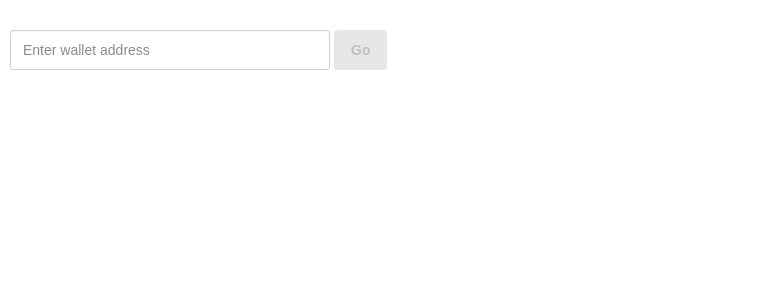
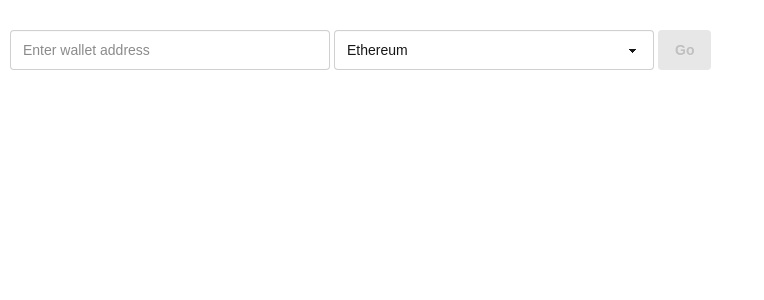
Before and after one commit to asrarca/block-tracker, a Next.js app: page / in a window 1280 px wide. Shown: the top 300 px of the page, without its empty margins (0-764 px from the left). Built offline with nearby package versions, Linux system fonts and the light colour scheme.

Commit message:
Added support for multi-chain.

```diff
--- a/app/api/wallet/balance/route.tsx
+++ b/app/api/wallet/balance/route.tsx
@@ -4,9 +4,10 @@ import { EtherscanService } from '../../../services/EtherscanService';
 export async function GET(req: NextRequest) {
   const service = new EtherscanService();
   const address = service.extractAddress(req);
+  const chainId = service.extractChainId(req);
 
   try {
-    const balanceData = await service.getBalance(address);
+    const balanceData = await service.getBalance(address, chainId);
     return service.createSuccessResponse(balanceData);
   } catch (error) {
     return service.handleError(error);
--- a/app/api/wallet/transactions/route.tsx
+++ b/app/api/wallet/transactions/route.tsx
@@ -4,9 +4,10 @@ import { EtherscanService } from '../../../services/EtherscanService';
 export async function GET(req: NextRequest) {
   const service = new EtherscanService();
   const address = service.extractAddress(req);
+  const chainId = service.extractChainId(req);
 
   try {
-    const transactionsData = await service.getTransactions(address);
+    const transactionsData = await service.getTransactions(address, chainId);
     return service.createSuccessResponse(transactionsData);
   } catch (error) {
     return service.handleError(error);
--- a/app/components/WalletSearch.tsx
+++ b/app/components/WalletSearch.tsx
@@ -2,6 +2,7 @@
 import React, { useState } from 'react'
 import TransactionTable from './TransactionTable';
 import { Transaction } from '../types/Transaction';
+import config from '../config';
 
 // Type definitions for API responses
 interface BalanceResponse {
@@ -20,6 +21,7 @@ interface ApiErrorResponse {
 
 const WalletSearch = () => {
   const [walletAddress, setWalletAddress] = useState<string>('');
+  const [chainId, setChainId] = useState<string>('1'); // Default to Ethereum
   const [walletData, setWalletData] = useState<WalletData | null>(null);
   const [loading, setLoading] = useState<boolean>(false);
   const [error, setError] = useState<string | null>(null);
@@ -36,8 +38,8 @@ const WalletSearch = () => {
     try {
       // use Promise.all for concurrent API calls
       const [balanceResponse, transactionsResponse] = await Promise.all([
-        fetch(`/api/wallet/balance?address=${walletAddress}`),
-        fetch(`/api/wallet/transactions?address=${walletAddress}`)
+        fetch(`/api/wallet/balance?address=${walletAddress}&chainid=${chainId}`),
+        fetch(`/api/wallet/transactions?address=${walletAddress}&chainid=${chainId}`)
       ]);
 
       if (!balanceResponse.ok || !transactionsResponse.ok) {
@@ -92,6 +94,18 @@ const WalletSearch = () => {
           onChange={(e: React.ChangeEvent<HTMLInputElement>) => setWalletAddress(e.target.value)}
           disabled={loading}
         />
+        <select
+          className="select mr-1"
+          value={chainId}
+          onChange={(e: React.ChangeEvent<HTMLSelectElement>) => setChainId(e.target.value)}
+          disabled={loading}
+        >
+          {Object.entries(config.CHAINS).map(([id, chain]) => (
+            <option key={id} value={id}>
+              {chain.name}
+            </option>
+          ))}
+        </select>
         <button
           className="btn btn-primary"
           onClick={handleClick}
--- a/app/config.js
+++ b/app/config.js
@@ -1,6 +1,16 @@
 const config = {
   ETHERSCAN_API_KEY: 'DV5RFA6I7VYDJA4XR3DGZSD1F625UQ8Q7Y',
   ETHERSCAN_API_URL: 'https://api.etherscan.io/v2/api',
+  CHAINS: {
+    1: {
+      name: 'Ethereum',
+      unit: 'ETH',
+    },
+    56: {
+      name: 'Binance Chain',
+      unit: 'BNB',
+    },
+  },
 };
 
 export default config;
--- a/app/services/EtherscanService.ts
+++ b/app/services/EtherscanService.ts
@@ -29,6 +29,14 @@ export class EtherscanService {
   }
 
   /**
+   * Extract chain ID from request parameters
+   */
+  extractChainId(req: NextRequest): string {
+    const { searchParams } = new URL(req.url);
+    return searchParams.get('chainid') || '1';
+  }
+
+  /**
    * Validate wallet address
    */
   validateAddress(address: string): void {
@@ -40,9 +48,9 @@ export class EtherscanService {
   /**
    * Build Etherscan API URL with parameters
    */
-  private buildUrl(params: Record<string, string>): string {
+  private buildUrl(params: Record<string, string>, chainId: string = '1'): string {
     const urlParams = new URLSearchParams({
-      chainid: '1',
+      chainid: chainId,
       apikey: this.apiKey,
       ...params
     });
@@ -100,7 +108,7 @@ export class EtherscanService {
   /**
    * Get wallet balance
    */
-  async getBalance(address: string): Promise<BalanceResult> {
+  async getBalance(address: string, chainId: string = '1'): Promise<BalanceResult> {
     this.validateAddress(address);
 
     const url = this.buildUrl({
@@ -108,25 +116,29 @@ export class EtherscanService {
       action: 'balance',
       address,
       tag: 'latest'
-    });
+    }, chainId);
 
     const data = await this.fetchFromAPI(url);
     const result = this.handleBalanceResponse(data, 'Failed to fetch wallet balance');
 
-    // Convert Wei to ETH
-    const balanceInEth = parseFloat(result) / 1e18;
+    // Convert Wei to native currency
+    const balanceInNative = parseFloat(result) / 1e18;
+
+    // Get the correct unit for the chain
+    const chainInfo = config.CHAINS[parseInt(chainId) as keyof typeof config.CHAINS];
+    const unit = chainInfo ? chainInfo.unit : 'ETH';
 
     return {
       address,
-      balance: balanceInEth.toFixed(6),
-      unit: 'ETH'
+      balance: balanceInNative.toFixed(6),
+      unit
     };
   }
 
   /**
    * Get wallet transactions
    */
-  async getTransactions(address: string, page = '1', offset = '0'): Promise<Transaction[]> {
+  async getTransactions(address: string, chainId: string = '1', page = '1', offset = '0'): Promise<Transaction[]> {
     this.validateAddress(address);
 
     const url = this.buildUrl({
@@ -138,7 +150,7 @@ export class EtherscanService {
       page,
       offset,
       sort: 'DESC'
-    });
+    }, chainId);
 
     const data = await this.fetchFromAPI(url);
     return this.handleTransactionsResponse(data, 'Failed to fetch wallet transactions');
```
